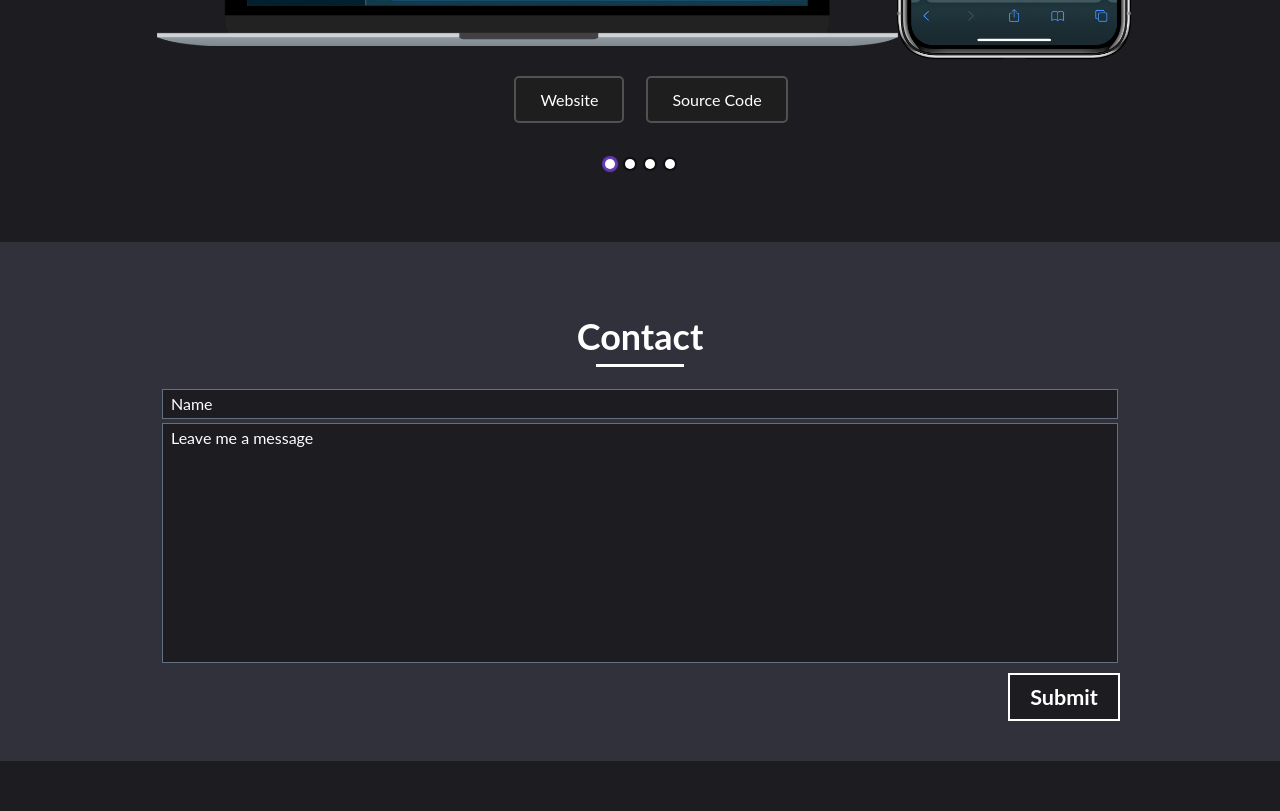
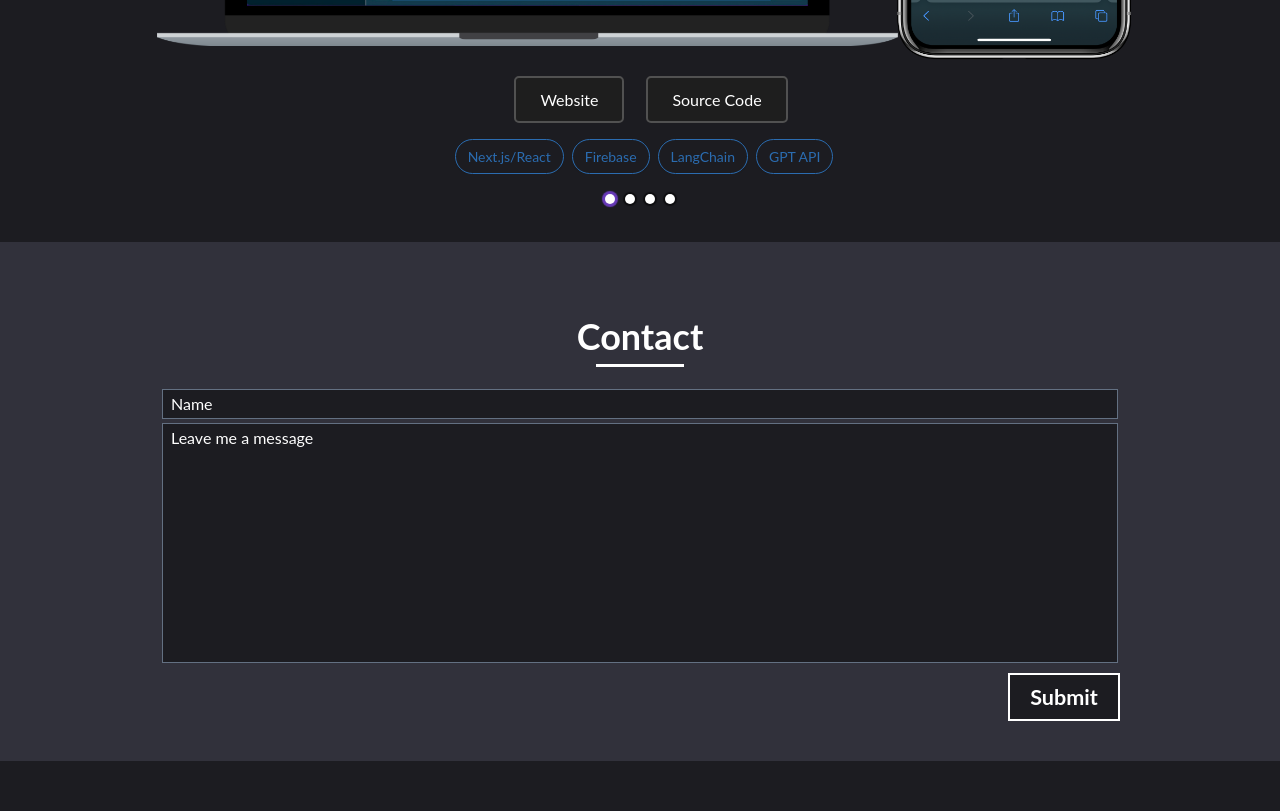
Before and after one commit to nasserelm/portfolio, a React (Create React App) app: page / in a window 1280 px wide. Shown: the part 2060-2871 px from the top of the page. Built offline with nearby package versions, Linux system fonts and the light colour scheme.

Commit message:
added project tool tags

```diff
--- a/src/components/Projects.js
+++ b/src/components/Projects.js
@@ -195,6 +195,7 @@ const Button = styled.button`
 const ButtonContainer = styled.div`
   display: flex;
   justify-content: center;
+  align-items: center;
   margin-top: auto;
   padding: 1rem;
   width: 100%;
@@ -203,6 +204,36 @@ const ButtonContainer = styled.div`
 
 const ProjectContainer = styled.div`
   width: 100%;
+`;
+
+const TagsContainer = styled.div`
+  display: flex;
+  justify-content: center;
+  align-items: center;
+  width: 100%;
+  @media (max-width: 760px) {
+    display: none; /* Correct value to hide the container */
+  }
+`;
+
+const StyledTag = styled.div`
+  color: #2b6cb0;
+  border-radius: 9999px;
+  border: 1px solid #2b6cb0;
+  background-color: transparent;
+  padding: 0.25rem 0.75rem;
+  font-size: 0.875rem;
+  box-shadow: 0 1px 2px rgba(0, 0, 0, 0.05);
+  margin-left: 0.5rem;
+  display: flex;
+  align-items: center;
+  height: 35px;
+  cursor: pointer;
+
+  &:hover {
+    background-color: #2b6cb0;
+    color: black;
+  }
 `;
 
 function Projects() {
@@ -256,6 +287,11 @@ function Projects() {
               <Button>Source Code</Button>
             </a>
           </ButtonContainer>
+          <TagsContainer>
+            <StyledTag>Next.js/React</StyledTag>
+            <StyledTag>Firebase</StyledTag> <StyledTag>LangChain</StyledTag>{" "}
+            <StyledTag>GPT API</StyledTag>{" "}
+          </TagsContainer>
         </ProjectContainer>
         <ProjectContainer>
           <a
@@ -284,6 +320,10 @@ function Projects() {
               <Button>Source Code</Button>
             </a>
           </ButtonContainer>
+          <TagsContainer>
+            <StyledTag>React</StyledTag>
+            <StyledTag>JavaScript</StyledTag> <StyledTag>CSS/HTML</StyledTag>{" "}
+          </TagsContainer>
         </ProjectContainer>
         <ProjectContainer>
           <a
@@ -312,6 +352,11 @@ function Projects() {
               <Button>Source Code</Button>
             </a>
           </ButtonContainer>
+          <TagsContainer>
+            <StyledTag>React</StyledTag>
+            <StyledTag>JavaScript</StyledTag>
+            <StyledTag>CSS/HTML</StyledTag>{" "}
+          </TagsContainer>
         </ProjectContainer>
         <ProjectContainer>
           <a
@@ -340,6 +385,11 @@ function Projects() {
               <Button>Source Code</Button>
             </a>
           </ButtonContainer>
+          <TagsContainer>
+            <StyledTag>JavaScript</StyledTag>
+            <StyledTag>CSS</StyledTag>
+            <StyledTag>HTML</StyledTag>{" "}
+          </TagsContainer>
         </ProjectContainer>
       </Carousel>
     </PageWrapper>
```
